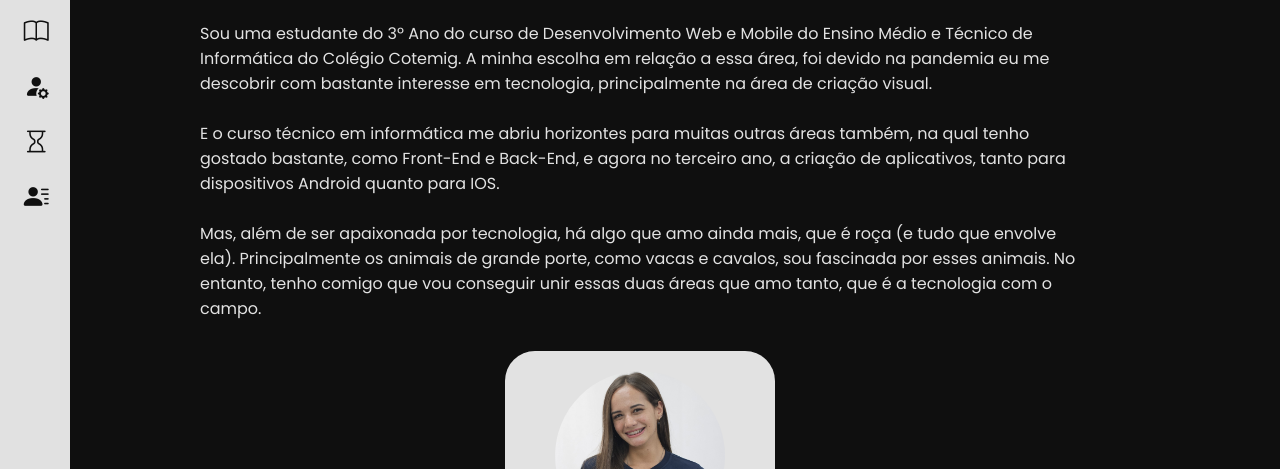
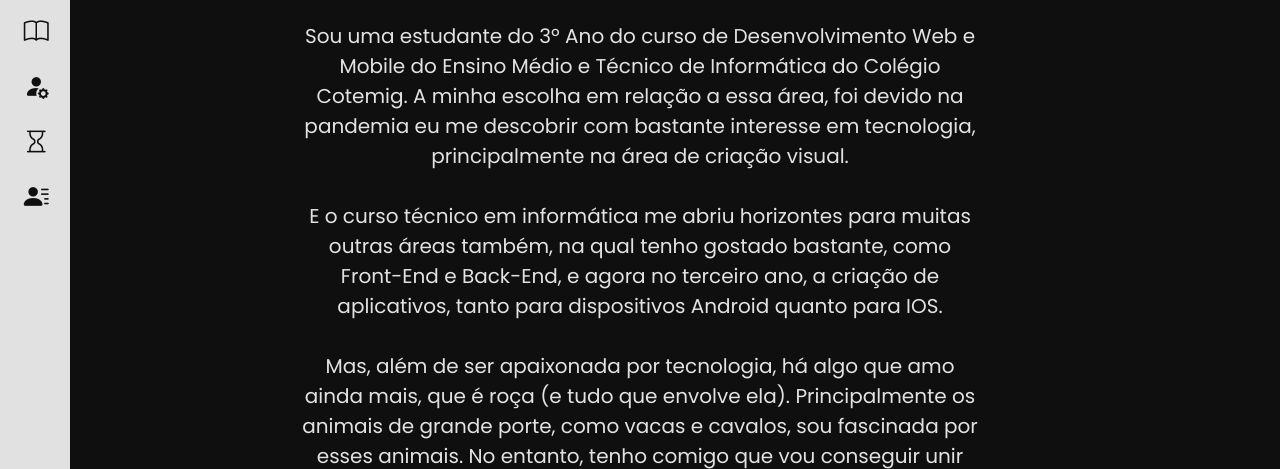
Before and after one commit to LeticiaSFranca/Portfolio-Html-Css, a plain HTML site: page index.html in a window 1280 px wide. Shown: the part 331-800 px from the top of the page. Drawn offline with nearby package versions, Linux system fonts and the light colour scheme.

Commit message:
Update Index.css

```diff
--- a/css/index.css
+++ b/css/index.css
@@ -192,8 +192,11 @@ ul li.item-menu a .icon > i {
 }
 
 #sobre-mim{
-    padding: 30px 200px;
+    padding: 30px 300px;
     color: #f0f0f0f0;
+    text-align: center;
+    font-size: 20px;
+    margin-bottom: 20px;
 }
 
 #apresentacao{
@@ -223,6 +226,7 @@ ul li.item-menu a .icon > i {
     #sobre-mim{
         padding: 30px 50px;
         text-align: center;
+        font-size: 15px;
     }
 
     #planta-de-cima{
```
